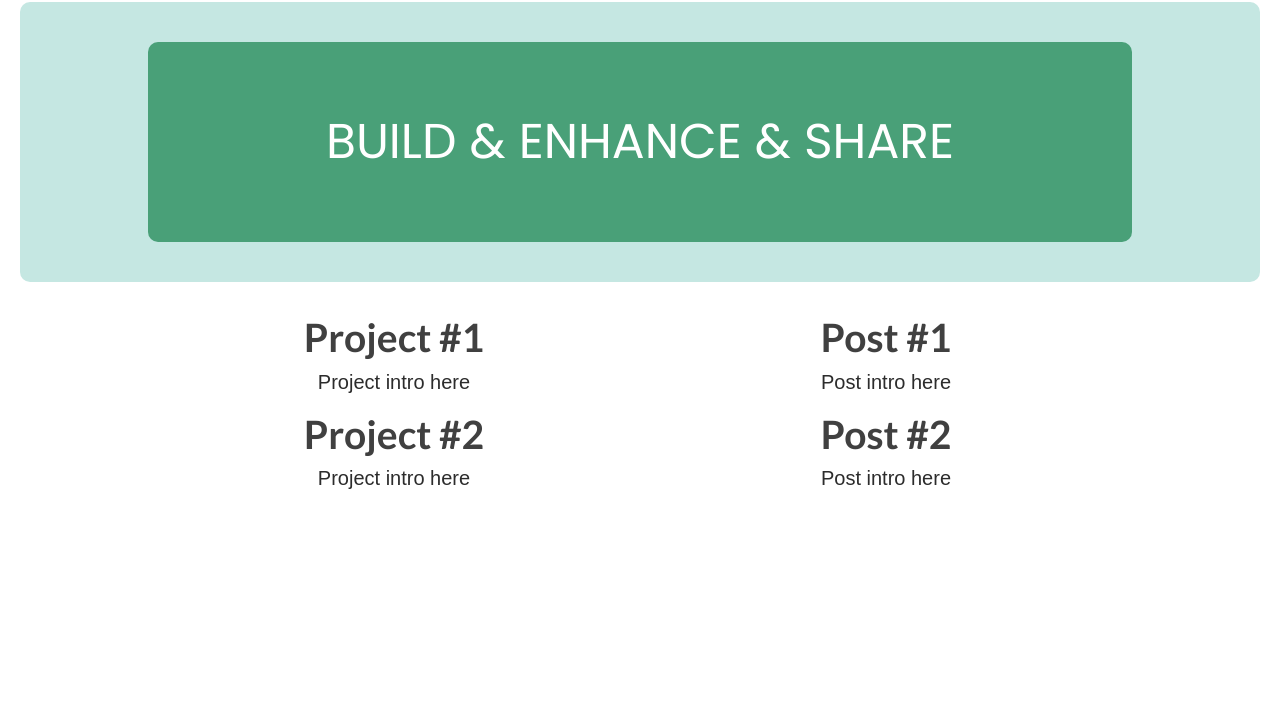
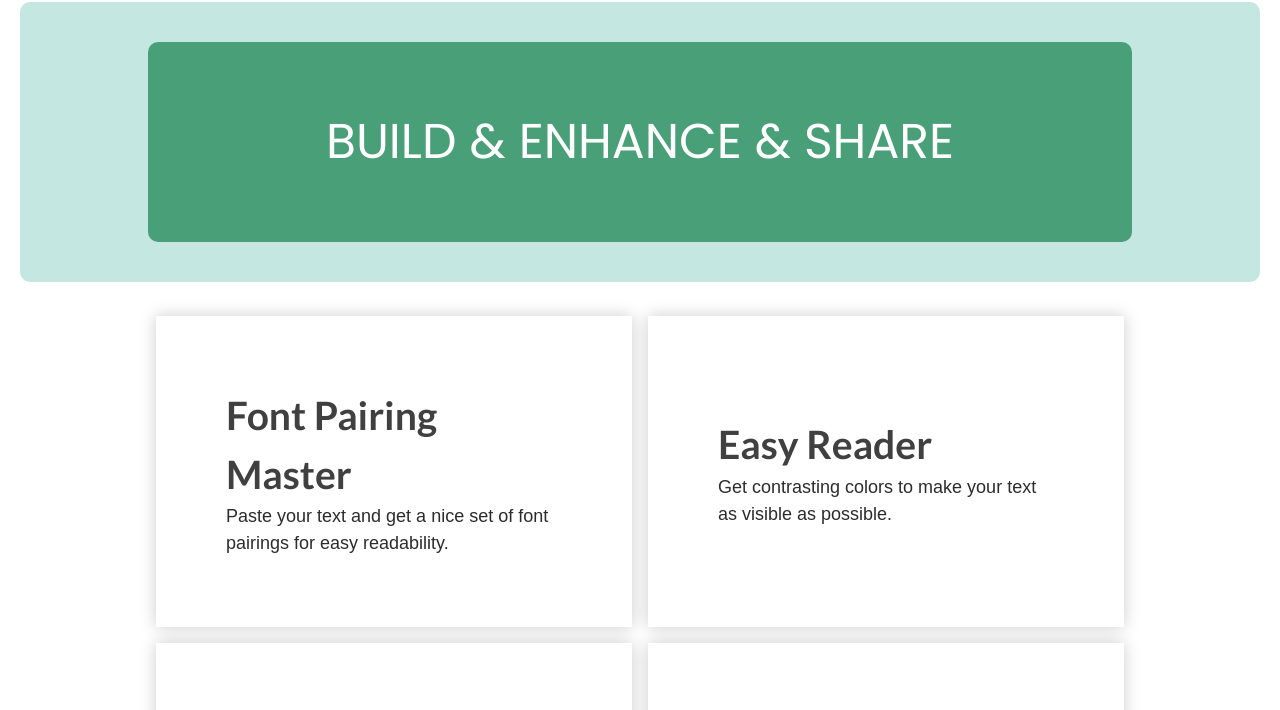
Before and after one commit to rcpml/site-main, a plain HTML site: page index.html in a window 1280 px wide. Shown: the part 58-768 px from the top of the page. Drawn offline with Linux system fonts and the light colour scheme.

Commit message:
Container styling

```diff
--- a/index.html
+++ b/index.html
@@ -4,9 +4,23 @@
     <meta charset="UTF-8" />
     <meta name="viewport" content="width=device-width, initial-scale=1.0" />
     <meta http-equiv="X-UA-Compatible" content="ie=edge" />
-    <link rel="apple-touch-icon" sizes="180x180" href="assets/favicon_io/apple-touch-icon.png" />
-    <link rel="icon" type="image/png" sizes="32x32" href="assets/favicon_io/favicon-32x32.png" />
-    <link rel="icon" type="image/png" sizes="16x16" href="assets/favicon_io/favicon-16x16.png" />
+    <link
+      rel="apple-touch-icon"
+      sizes="180x180"
+      href="assets/favicon_io/apple-touch-icon.png"
+    />
+    <link
+      rel="icon"
+      type="image/png"
+      sizes="32x32"
+      href="assets/favicon_io/favicon-32x32.png"
+    />
+    <link
+      rel="icon"
+      type="image/png"
+      sizes="16x16"
+      href="assets/favicon_io/favicon-16x16.png"
+    />
     <link rel="manifest" href="assets/favicon_io/site.webmanifest" />
     <link
       href="https://fonts.googleapis.com/css?family=Lato:400,400i,700|Open+Sans|Poppins|Quicksand:400,500,600,700|Roboto:400,400i,500&display=swap"
@@ -21,7 +35,11 @@
         <ul>
           <li class="logo">
             <a href="#">
-              <img class="logo__svg" src="assets/RE_Logo.svg" alt="Logo for the site">
+              <img
+                class="logo__svg"
+                src="assets/RE_Logo.svg"
+                alt="Logo for the site"
+              />
             </a>
           </li>
           <li class="projects">
@@ -44,31 +62,41 @@
 
       <main>
         <section class="first-content">
-          <h3>Project #1</h3>
+          <div>
+            <h3>Font Pairing Master</h3>
             <p>
-            Project intro here
+              Paste your text and get a nice set of font pairings for easy
+              readability.
             </p>
+          </div>
         </section>
 
         <section class="first-content">
-          <h3>Post #1</h3>
+          <div>
+            <h3>Easy Reader</h3>
             <p>
-            Post intro here
+              Get contrasting colors to make your text as visible as possible.
             </p>
+          </div>
         </section>
 
         <section class="first-content">
-          <h3>Project #2</h3>
+          <div>
+            <h3>Your Reference Level</h3>
             <p>
-            Project intro here
+              What is a reference level and why does it matter?
             </p>
+          </div>
         </section>
 
         <section class="first-content">
-          <h3>Post #2</h3>
+          <div>
+            <h3>Feynman and Learning to Code</h3>
             <p>
-            Post intro here
+              How Richard Feynman's principles of learning made me a better
+              learner.
             </p>
+          </div>
         </section>
       </main>
     </div>
--- a/sass/layout/_container.scss
+++ b/sass/layout/_container.scss
@@ -3,7 +3,7 @@
 
     main {
         padding: 1rem 10vw;
-        font-size: 2rem;
+        font-size: 1.8rem;
         line-height: 1.5;
         font-family: 'Open-Sans', sans-serif;
 
@@ -11,16 +11,17 @@
         grid-template-columns: repeat(auto-fit, minmax(400px, 1fr));
 
         @include respond(phone) {
-            padding: 1rem 5vw;
+            padding: 1rem 1vw;
             grid-template-columns: repeat(auto-fit, minmax(200px, 1fr));
         }
 
         .first-content {
             @include flexcenter;
             display: flex;
-            // border: 5px solid salmon;
-            margin-bottom: 1vh;
+            padding: 7rem;
+            margin: 1vh;
             flex-direction: column;
+            box-shadow: 0 0 16px 0 rgba(0, 0, 0, 0.2);
 
 
             h2 {
@@ -66,8 +67,8 @@
 
             p {
                 color: #2C2C2C;
-                text-align: justify;
-                text-justify: inter-word;
+                text-align: left;
+                word-wrap: wrap;
 
                 @include respond(phone) {
                     font-size: 1.5rem;
```
Also changed, not shown: contact.html (+29 -7 lines), sass/main.css, 1 other file. Lines whose indentation alone changed are shown as unchanged.
